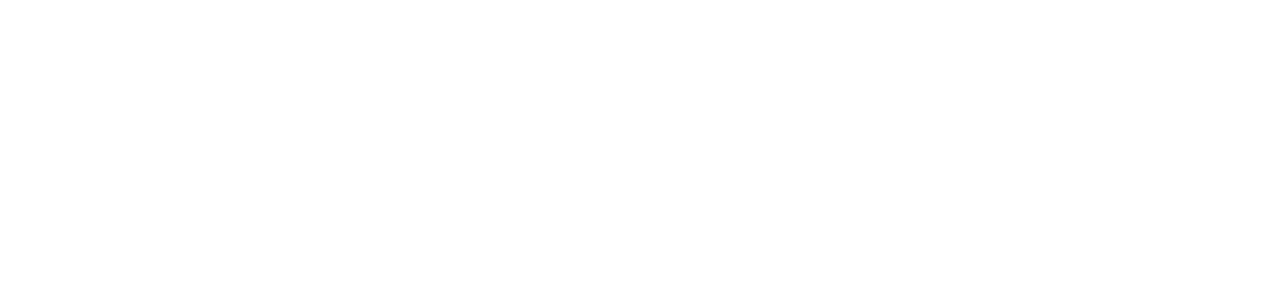
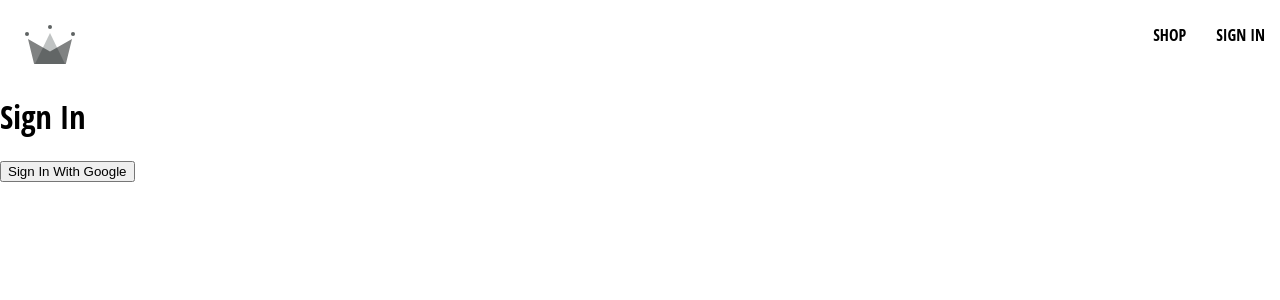
Before and after one commit to romabozhanovgithub/react-capstone, a React (Create React App) app: page /sign-in in a window 1280 px wide. Before the commit this address had no page. Shown: the top 300 px of the page. Built offline with nearby package versions, Linux system fonts and the light colour scheme; a web font is replaced by a local one.

Commit message:
add firebase and sign in with google

```diff
--- a/package.json
+++ b/package.json
@@ -6,6 +6,7 @@
     "@testing-library/jest-dom": "^5.16.5",
     "@testing-library/react": "^13.4.0",
     "@testing-library/user-event": "^13.5.0",
+    "firebase": "^9.15.0",
     "react": "^18.2.0",
     "react-dom": "^18.2.0",
     "react-router-dom": "^6.6.2",
--- a/src/App.js
+++ b/src/App.js
@@ -1,25 +1,8 @@
-import { Routes, Route, Outlet } from 'react-router-dom';
+import { Routes, Route } from 'react-router-dom';
 
+import Navigation from './routes/navigation/navigation.component';
 import Home from './routes/home/home.component';
-
-
-const Navigation = () => {
-  return (
-    <div>
-      <nav>
-        <ul>
-          <li>
-            <a href="/">Home</a>
-          </li>
-          <li>
-            <a href="/about">About</a>
-          </li>
-        </ul>
-      </nav>
-      <Outlet />
-    </div>
-  );
-}
+import SignIn from './routes/sign-in/sign-in.component';
 
 
 const App = () => {
@@ -43,6 +26,7 @@
       <Route path="/" element={<Navigation />}> {/* or <Route path="*" element={<Navigation />}> and <Route path="/" element={<Home />} /> */}
         {/* index is a special keyword that matches the root of the route, which means that it will match the route when the path is exactly the same as the parent route. */}
         <Route index element={<Home />} />
+        <Route path="sign-in" element={<SignIn />} />
       </Route>
     </Routes>
   );
--- a/src/index.scss
+++ b/src/index.scss
@@ -9,3 +9,12 @@
   font-family: source-code-pro, Menlo, Monaco, Consolas, 'Courier New',
     monospace;
 }
+
+a {
+  text-decoration: none;
+  color: black;
+}
+
+* {
+  box-sizing: border-box;
+}
--- /dev/null
+++ b/src/routes/navigation/navigation.component.jsx
@@ -0,0 +1,24 @@
+import { Fragment } from 'react'; // Fragment is a component that doesn't render anything to the DOM, it just wraps other components
+import { Outlet, Link } from 'react-router-dom';
+import { ReactComponent as Logo } from '../../assets/crown.svg'; // ReactComponent is a special import syntax that tells Create React App
+// that you want a React component that renders an SVG, rather than its filename
+import './navigation.styles.scss';
+
+const Navigation = () => {
+    return (
+        <Fragment>
+            <div className="navigation">
+                <Link to="/" className="logo-container">
+                    <Logo className="logo" />
+                </Link>
+                <div className="nav-links-container">
+                    <Link to="/shop" className="nav-link">SHOP</Link>
+                    <Link to="/sign-in" className="nav-link">SIGN IN</Link>
+                </div>
+            </div>
+            <Outlet />
+        </Fragment>
+    )
+}
+
+export default Navigation;
--- /dev/null
+++ b/src/routes/navigation/navigation.styles.scss
@@ -0,0 +1,26 @@
+.navigation {
+    height: 70px;
+    width: 100%;
+    display: flex;
+    justify-content: space-between;
+    margin-bottom: 25px;
+
+    .logo-container {
+        height: 100%;
+        width: 70px;
+        padding: 25px;
+    }
+
+    .nav-links-container {
+        width: 50%;
+        height: 100%;
+        display: flex;
+        align-items: center;
+        justify-content: flex-end;
+
+        .nav-link {
+        padding: 10px 15px;
+        cursor: pointer;
+        }
+    }
+}
--- /dev/null
+++ b/src/routes/sign-in/sign-in.component.jsx
@@ -0,0 +1,21 @@
+import {
+    signInWithGooglePopup,
+    createUserDocumentFromAuth
+} from "../../utils/firebase/firebase.utils";
+
+
+const SignIn = () => {
+    const logGoogleUser = async () => {
+        const { user } = await signInWithGooglePopup();
+        const userDocRef = await createUserDocumentFromAuth(user);
+    }
+
+    return (
+        <div className="sign-in">
+            <h1>Sign  In</h1>
+            <button onClick={logGoogleUser}>Sign In With Google</button>
+        </div>
+    )
+}
+
+export default SignIn;
--- /dev/null
+++ b/src/utils/firebase/firebase.utils.js
@@ -0,0 +1,60 @@
+import { initializeApp } from 'firebase/app';
+import {
+    getAuth,
+    signInWithRedirect,
+    signInWithPopup,
+    GoogleAuthProvider
+} from 'firebase/auth';
+import {
+    getFirestore,
+    doc, // get a document instance
+    getDoc, // get document data
+    setDoc, // set document data
+} from 'firebase/firestore';
+
+
+const firebaseConfig = {
+    apiKey: "AIzaSyA8cTqFyH8FtTHHLUPZNRtvojFYrMK86S8",
+    authDomain: "react-capstone-778d4.firebaseapp.com",
+    projectId: "react-capstone-778d4",
+    storageBucket: "react-capstone-778d4.appspot.com",
+    messagingSenderId: "1080633596434",
+    appId: "1:1080633596434:web:600f3a1181757dfdb7d6cb",
+    measurementId: "G-FPFYV24CWF"
+};
+
+const firebaseApp = initializeApp(firebaseConfig);
+
+const provider = new GoogleAuthProvider();
+provider.setCustomParameters({ prompt: 'select_account' });
+
+export const auth = getAuth();
+export const signInWithGooglePopup = () => signInWithPopup(auth, provider);
+export const signInWithGoogleRedirect = () => signInWithRedirect(auth, provider);
+
+export const db = getFirestore();
+
+export const createUserDocumentFromAuth = async (userAuth, additionalData) => {
+    if (!userAuth) return;
+
+    const userDocRef = doc(db, 'users', userAuth.uid); // db is the firestore instance, 'users' is the collection name, userAuth.uid is the document id
+    const userSnapshot = await getDoc(userDocRef);
+
+    if (!userSnapshot.exists()) {
+        const { displayName, email } = userAuth;
+        const createdAt = new Date();
+
+        try {
+            await setDoc(userDocRef, {
+                displayName,
+                email,
+                createdAt,
+                ...additionalData
+            });
+        } catch (error) {
+            console.log('Error creating user', error.message);
+        }
+    }
+
+    return userDocRef;
+};
```
Also changed, not shown: src/assets/crown.svg (added), 1 other file (tests, documents, lock files or other folders).
